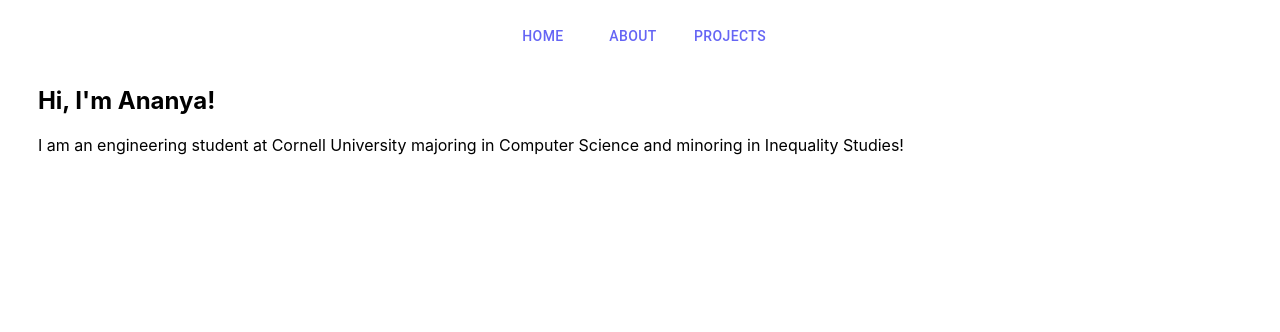
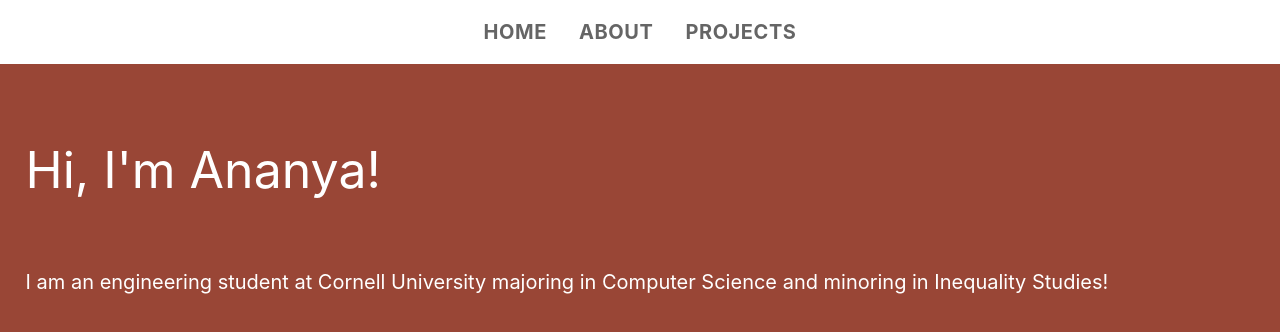
Before and after one commit to ananyaseelam/ananyaseelam.github.io, a React (Create React App) app: page / in a window 1280 px wide. Shown: the top 332 px of the page. Built offline with nearby package versions, Linux system fonts and the light colour scheme.

Commit message:
Adding color to home page and making nav bar formatted

```diff
--- a/src/components/NavBar/NavBar.css
+++ b/src/components/NavBar/NavBar.css
@@ -1,8 +1,16 @@
 .navcontainer{
   display: flex;
   justify-content: center;
+  background-color: white;
+  width: 100%;
+  height: 5%;
+  align-items: center;
 }
 
-.page-link{
-  font-family: 'Trebuchet MS', 'Lucida Sans Unicode', 'Lucida Grande', 'Lucida Sans', Arial, sans-serif;
+.page-link  {
+  color: black !important;
+  font-weight: bold !important;
+  font-style: none !important;
+  font-size: 20px !important;
+  font-family: -apple-system, BlinkMacSystemFont, 'Segoe UI', Roboto, Oxygen, Ubuntu, Cantarell, 'Open Sans', 'Helvetica Neue', sans-serif !important;
 }
--- a/src/components/NavBar/NavBar.jsx
+++ b/src/components/NavBar/NavBar.jsx
@@ -19,9 +19,9 @@ const NavBar = () => {
         value={value}
         onChange={handleChange}
       >
-        <Link to="/" className='page-link'> <Tab value="Home" label="home" /> </Link>
-        <Link to="/about" className='page-link'> <Tab value="About Me" label="about" /> </Link>
-        <Link to="/projects" className='page-link'> <Tab value="Projects" label="projects" /> </Link>
+        <Link to="/" > <Tab value="Home" label="home" className="page-link" /> </Link>
+        <Link to="/about" > <Tab value="About Me" label="about" className="page-link" /> </Link>
+        <Link to="/projects" > <Tab value="Projects" label="projects" className="page-link" /> </Link>
       </Tabs >
     </div >
 
--- a/src/pages/About.jsx
+++ b/src/pages/About.jsx
@@ -1,7 +1,7 @@
 import React from 'react';
 import NavBar from '../components/NavBar/NavBar';
 const About = () => (
-  <div className="container">
+  <div className="container-about">
     <NavBar />
     <h2>About</h2>
     This example shows how to use React Router!
--- a/src/pages/Home.jsx
+++ b/src/pages/Home.jsx
@@ -3,11 +3,13 @@ import NavBar from '../components/NavBar/NavBar';
 import './Page.css';
 
 const Home = () => (
-  <div className="container">
+  <div className="container-home">
     <NavBar />
-    <div className="page-content">
-      <h2>Hi, I'm Ananya!</h2>
-      I am an engineering student at Cornell University majoring in Computer Science and minoring in Inequality Studies!
+    <div className="content-container">
+      <p className="name">Hi, I'm Ananya!</p>
+      <p className='bio'>
+        I am an engineering student at Cornell University majoring in Computer Science and minoring in Inequality Studies!
+      </p>
     </div>
   </div>
 );
--- a/src/pages/Page.css
+++ b/src/pages/Page.css
@@ -1,7 +1,30 @@
-.container {
-  margin: 1%;
+.container-home {
+  height: 100vw;
+  color: white;
+  /* background: linear-gradient(90deg, #DC9E82 50%, white 50%); */
+  background-color: #994636;
 }
 
-.page-content{
+.container-about{
+
+}
+
+.container-projects{
+
+}
+
+.name{
+  font-size: 50px;
+}
+
+.bio{
+  font-size: 20px;
+}
+
+.content-container{
   margin: 2%;
+  display: flex;
+  flex-direction: column;
+  justify-content: center;
+  /* width: 40%; */
 }
--- a/src/pages/Projects.jsx
+++ b/src/pages/Projects.jsx
@@ -1,10 +1,12 @@
 import React from 'react';
 import NavBar from '../components/NavBar/NavBar';
 const Projects = () => (
-  <div className="container">
+  <div>
     <NavBar />
-    <h2>Projects</h2>
-    This example shows how to use React Router!
+    <div className="container-projects">
+      <h2>Projects</h2>
+      This example shows how to use React Router!
+    </div>
   </div>
 );
 
```
Also changed, not shown: src/pages/color-block-bg.jpeg (added).
